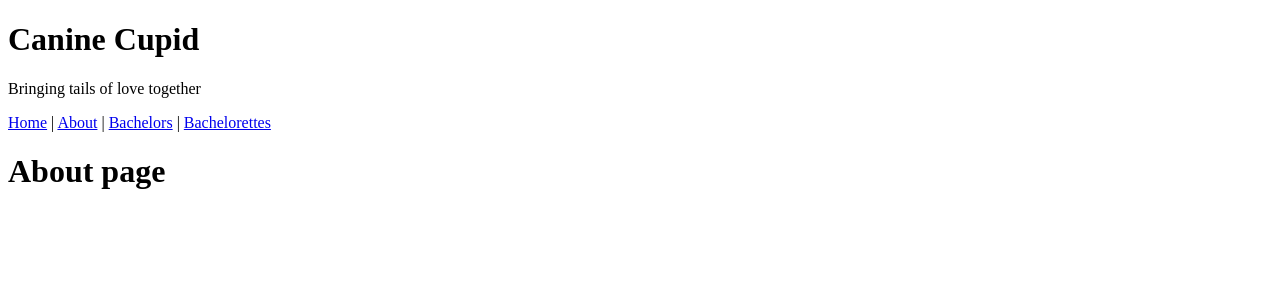
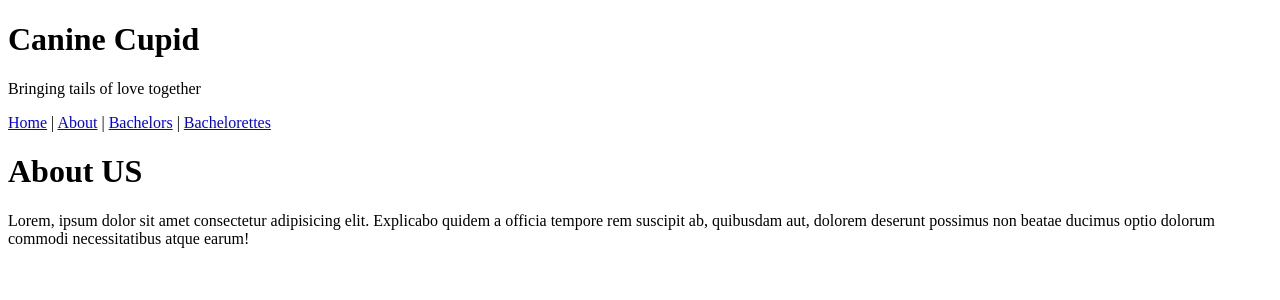
Before and after one commit to armullen/Project1, a Vue app: page /about in a window 1280 px wide. Shown: the top 300 px of the page. Built offline with nearby package versions, Linux system fonts and the light colour scheme.

Commit message:
working on for loops

```diff
--- a/src/router/index.ts
+++ b/src/router/index.ts
@@ -3,7 +3,7 @@ import Home from '../views/Home.vue'
 import About from '../views/About.vue'
 import Bachelors from '../views/Boys/Bachelors.vue'
 import Bachelorettes from '../views/Girls/Bachelorettes.vue'
-import SignUpForm from '../components/SignUpForm.vue'
+import SignUpForm from '../views/SignUpForm.vue'
 
 const routes: Array<RouteRecordRaw> = [
     {
--- a/src/views/About.vue
+++ b/src/views/About.vue
@@ -1,6 +1,10 @@
 <template>
-  <h1>About page</h1>
-</template>
+  <h1>About US</h1>
+    <p>Lorem, ipsum dolor sit amet consectetur adipisicing elit. Explicabo quidem a officia tempore rem suscipit ab, quibusdam aut, dolorem deserunt possimus non beatae ducimus optio dolorum commodi necessitatibus atque earum!</p>
+
+    <!-- <router-link :to="{ name: 'SignUpForm' }">Add your puppy here!</router-link>  -->
+
+  </template>
 
 <script lang="ts">
 
@@ -8,6 +12,7 @@ export default {
   name: 'About',
   components: {
   },
+
 }
 </script>
 
--- a/src/components/SignUpForm.vue
+++ b/src/views/SignUpForm.vue
@@ -4,14 +4,25 @@
     <form>
         <label>Name</label>
         <input type="text" required v-model="name" />
+        <label>Age</label>
+        <input type="number" required v-model="age" />
         <label>Breed</label>
         <input type="text" required v-model="breed" />
-        <label>Age</label>
-        <input type="number" required v-model="age" />
         <label>Gender</label>
         <select v-model="gender">
             <option value="male">Male</option>
             <option value="female">Female</option>
         </select>
     </form>
+    <button>Submit</button>
 </template>
+
+<script lang="ts">
+import { ref, Component } from 'vue'
+    export default {
+  name: 'SignUpForm',
+  components: {
+  },
+
+}
+</script>
--- a/src/views/boys/Bachelors.vue
+++ b/src/views/boys/Bachelors.vue
@@ -2,16 +2,22 @@
 
 <template>
     <h1>The Boys</h1>
-    <li v-for="dogs in Doglist" :key="dogs.id">
-        <router-link :to="{ name: 'DogDetails', params: { id: dogs.id }}">
-            {{ dogs.name }}
-        </router-link>
+    <!-- vfor loop to pick out the gender of "male" and list them with a link to the detail page -->
+    <li v-for="dogs in Doglist"> {{ dogs.name }} {{ dogs.breed }}
+
     </li>
 </template>
 
 <script lang="ts">
-import { ref } from 'vue'
 import DogList from '../../data/DogList.vue';
+
+export default {
+    setup() {
+        return {
+            DogList
+        }
+    }
+}
 
 
 </script>
```
